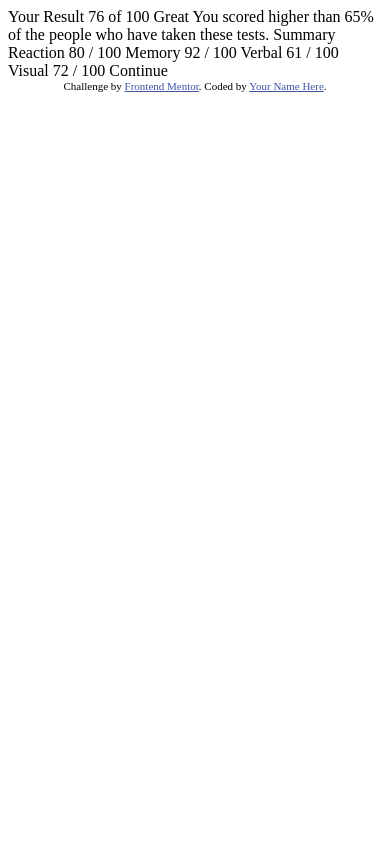
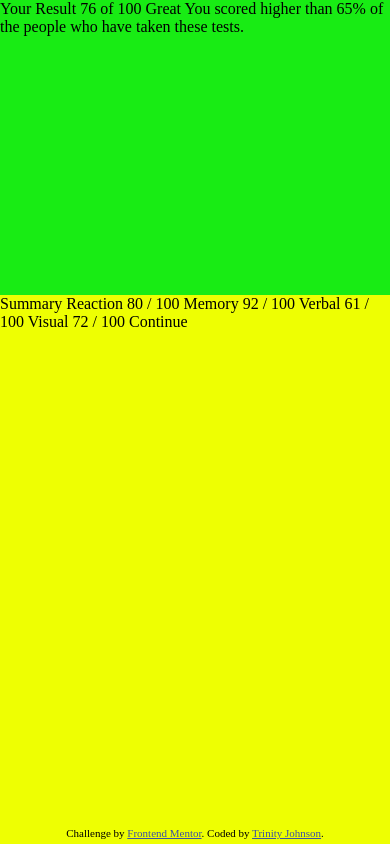
Before and after one commit to trinjo1229/results_summary_challenge, a plain HTML site: page index.html in a window 390 px wide. Drawn offline with Linux system fonts and the light colour scheme.

Commit message:
Add files via upload
created the divs for each of the larger elements and adjusted them to fit a mobile device.

```diff
--- /dev/null
+++ b/index.css
@@ -0,0 +1,41 @@
+/*
+This media query will allow the shadow box
+to appear only when the user isn't on a
+mobile device.
+*/
+@media (min-width: 600%){
+
+.shadow_box{
+    background-color: rgb(221, 0, 255);
+    height: 100px;
+}
+}
+
+body{
+    margin: 0%;
+}
+
+.background_box{
+    background-color: rgb(238, 255, 2);
+    display: flex;
+    flex-wrap: wrap;
+    justify-content: space-between;
+    position: relative;
+    height: 100vh; /*the height will take up entire device*/
+}
+
+.result_box{
+    background-color: rgb(24, 236, 20);
+    flex-basis: 100%;
+    height: 35%;
+}
+
+.summary_box{
+    flex-basis: 100%;
+    height: 63%;
+}
+
+.attribution{
+    flex-basis: 100%;
+    height: 2%;
+}
--- a/index.html
+++ b/index.html
@@ -5,7 +5,7 @@
   <meta name="viewport" content="width=device-width, initial-scale=1.0"> <!-- displays site properly based on user's device -->
 
   <link rel="icon" type="image/png" sizes="32x32" href="./assets/images/favicon-32x32.png">
-
+  <link rel="stylesheet" href="index.css">
   <title>Frontend Mentor | Results summary component</title>
 
   <!-- Feel free to remove these styles or customise in your own stylesheet 👍 -->
@@ -15,13 +15,19 @@
   </style>
 </head>
 <body>
+  <div class="shadow_box"></div>
 
+  <div class="background_box">
+    <div class="result_box">
       Your Result
       76
       of 100
 
       Great
       You scored higher than 65% of the people who have taken these tests.
+    </div>
+
+    <div class="summary_box">
 
       Summary
 
@@ -38,10 +44,14 @@
       72 / 100
 
       Continue
+    </div>
 
     <div class="attribution">
       Challenge by <a href="https://www.frontendmentor.io?ref=challenge" target="_blank">Frontend Mentor</a>.
-    Coded by <a href="#">Your Name Here</a>.
+      Coded by <a href="#">Trinity Johnson</a>.
     </div>
+
+  </div>
+
 </body>
 </html>
```
Lines whose indentation alone changed are shown as unchanged.
